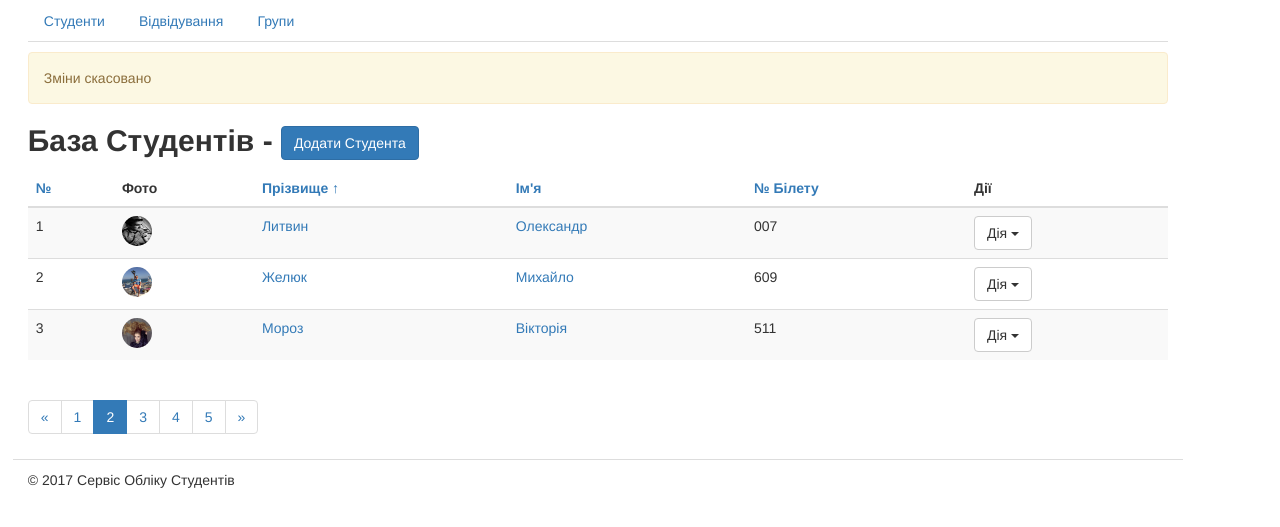
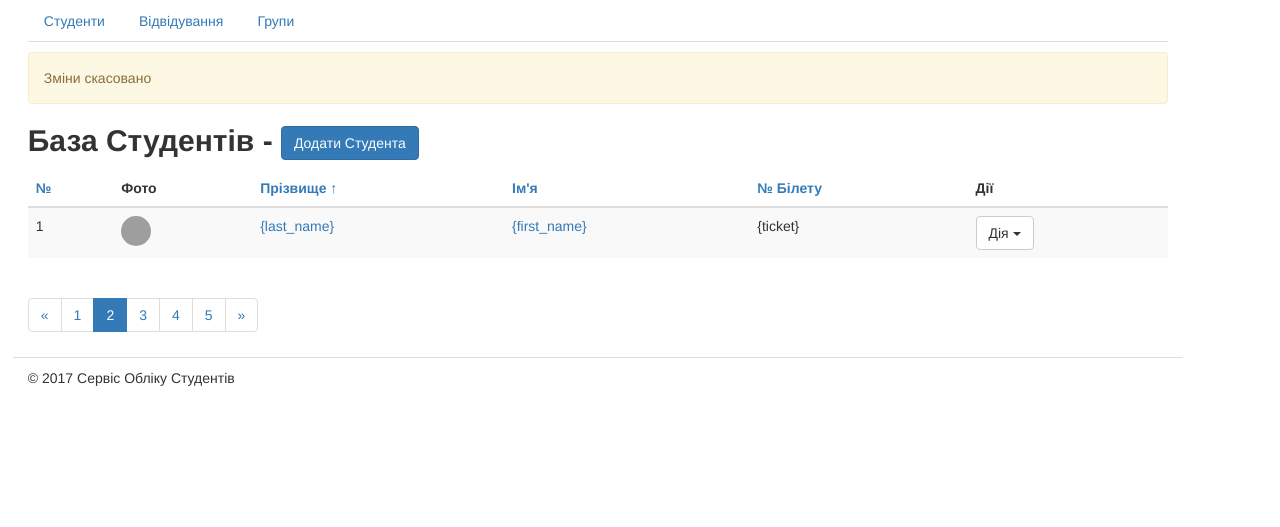
Before and after one commit to alexlytvyn/ci-studentsdb, a CodeIgniter app: page /database/ in a window 1280 px wide. Shown: the part 70-597 px from the top of the page. Run offline with CodeIgniter, Linux system fonts and the light colour scheme; tables that the repository leaves empty or names only in its code hold one stand-in row (values such as "Sample post"); grey boxes are pictures that could not be loaded.

Commit message:
Add Students model. Some changes to templates.

```diff
--- a/application/controllers/Students.php
+++ b/application/controllers/Students.php
@@ -3,6 +3,12 @@ defined('BASEPATH') or exit('No direct script access allowed');
 
 class Students extends CI_Controller
 {
+    public function __construct()
+    {
+        parent::__construct();
+        $this->load->model('students_model');
+    }
+
     public function view($page = 'students')
     {
         if (! file_exists(APPPATH.'views/templates/'.$page.'.php')) {
@@ -15,26 +21,7 @@ class Students extends CI_Controller
         $this->load->library('parser');
 
         $fixtures = array(
-					'students' => array(
-                array('id' => '1',
-											'first_name' => 'Олександр',
-											'last_name' => 'Литвин',
-											'ticket' => '007',
-											'image' => '/assets/img/alytvyn.jpg',
-										 ),
-                array('id' => '2',
-											'first_name' => 'Михайло',
-											'last_name' => 'Желюк',
-											'ticket' => '609',
-											'image' => '/assets/img/mzheljuk.jpg',
-										 ),
-                array('id' => '3',
-											'first_name' => 'Вікторія',
-											'last_name' => 'Мороз',
-											'ticket' => '511',
-											'image' => '/assets/img/vmoroz.jpg',
-										 )
-        )
+          'students' => $this->students_model->get_all_students()
 				);
 
         $this->load->view('parts/header', $data);
--- /dev/null
+++ b/application/models/Students_model.php
@@ -0,0 +1,14 @@
+<?php
+class Students_model extends CI_Model
+{
+    public function __construct()
+    {
+        $this->load->database();
+    }
+
+    public function get_all_students()
+    {
+        $query = $this->db->query("SELECT * FROM students");
+        return $query->result_array();
+    }
+}
--- a/application/views/parts/tabs.php
+++ b/application/views/parts/tabs.php
@@ -1,5 +1,5 @@
 <?php
-	$studclass = ($_SERVER['REQUEST_URI'] == '/students') ? 'active' : '';
+	$studclass = ($_SERVER['REQUEST_URI'] == '/students' || $_SERVER['REQUEST_URI'] == '/') ? 'active' : '';
 	$jourclass = ($_SERVER['REQUEST_URI'] == '/journal') ? 'active' : '';
 	$groupclass = ($_SERVER['REQUEST_URI'] == '/groups') ? 'active' : '';
 	?>
--- a/application/views/templates/students.php
+++ b/application/views/templates/students.php
@@ -20,7 +20,7 @@
 						{students}
             <tr>
               <td>{id}</td>
-              <td><img height="30" width="30" src="{image}" class="img-circle"></td>
+              <td><img height="30" width="30" src="{photo}" class="img-circle"></td>
               <td><a title="Редагувати" href="#">{last_name}</a></td>
               <td><a title="Редагувати" href="#">{first_name}</a></td>
               <td>{ticket}</td>
```
Lines whose indentation alone changed are shown as unchanged.
